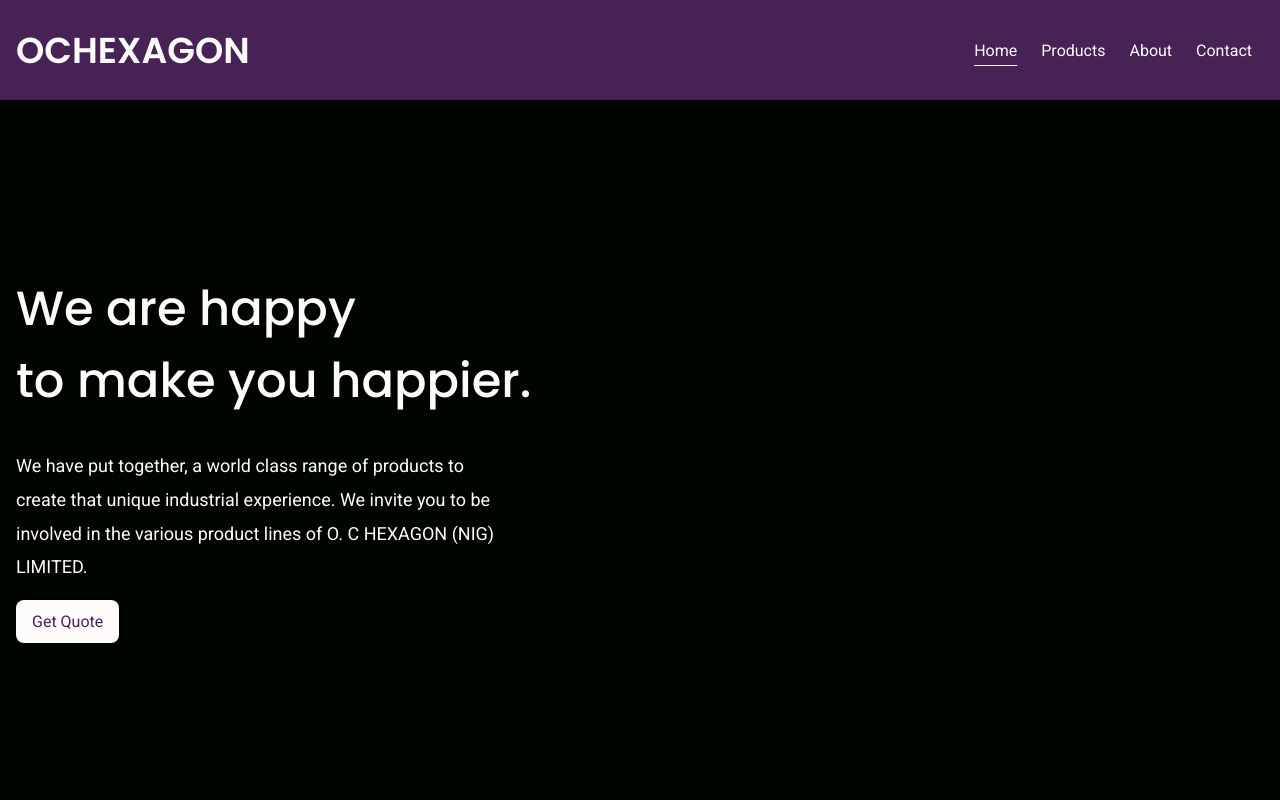
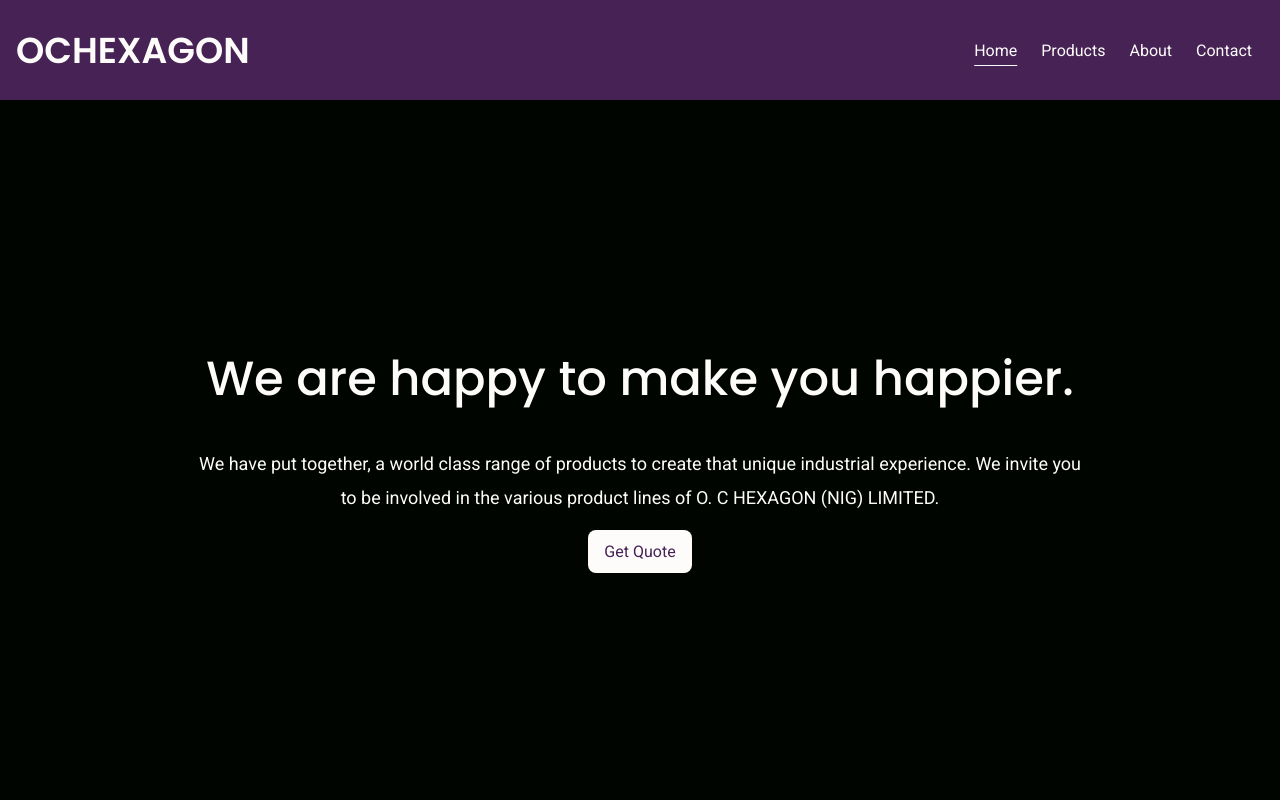
Before and after one commit to joshytheprogrammer/ochexagon, a Nuxt app: page / in a window 1280 px wide. Shown: the top 800 px of the page. Built offline with nearby package versions, Linux system fonts and the light colour scheme.

Commit message:
made jumbotron text centered

```diff
--- a/components/Home/Jumbotron.vue
+++ b/components/Home/Jumbotron.vue
@@ -1,6 +1,6 @@
 <template>
   <section class="jumbotron">
-    <h1>We are happy <br> to make you happier.</h1>
+    <h1>We are happy to make you happier.</h1>
     <p>We have put together, a world class range of products to create that unique industrial experience. We invite you to be involved in the various product lines of O. C HEXAGON (NIG) LIMITED.</p>
     <a href="mailto:ochexagon@yahoo.com">Get Quote</a>
   </section>
@@ -20,7 +20,8 @@
 
   display: flex;
   flex-direction: column;
-  align-items: flex-start;
+  align-items: center;
+  text-align: center;
   justify-content: center;
 
   h1 {
@@ -30,7 +31,7 @@
   }
 
   p {
-    width: 500px;
+    width: 900px;
     line-height: 1.875;
     font-size: 18px;
     padding: 1rem 0;
```
